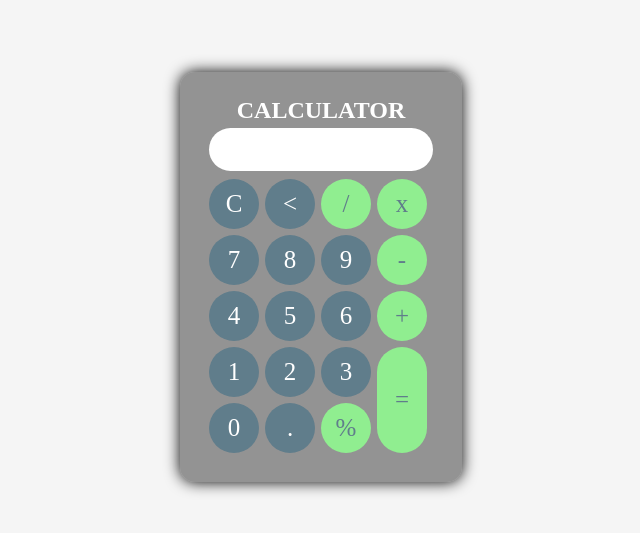
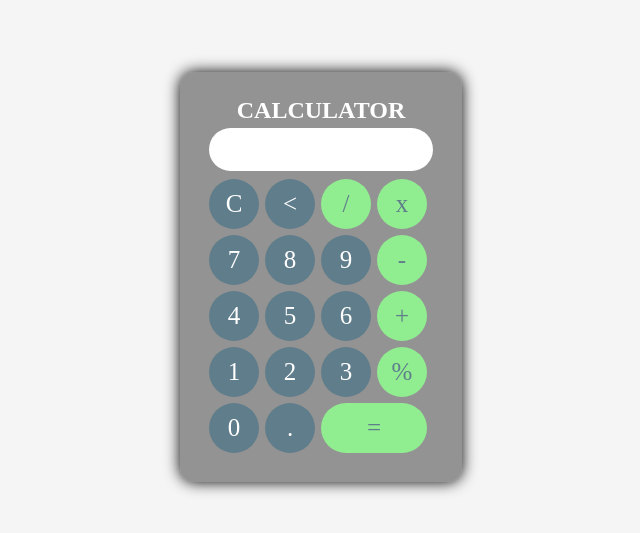
Before and after one commit to Xalabimm/Kalkulator-kelasF, a plain HTML site: page index.html in a window 1280 px wide. Shown: the part 123-656 px from the top of the page, without its empty margins (319-959 px from the left). Drawn offline with Linux system fonts and the light colour scheme; a web font is replaced by a local one.

Commit message:
Update index.html

```diff
--- a/index.html
+++ b/index.html
@@ -46,12 +46,13 @@
 						<td><input class="button" type="button" value="1" onclick="insert(1)"></td>
 						<td><input class="button" type="button" value="2" onclick="insert(2)"></td>
 						<td><input class="button" type="button" value="3" onclick="insert(3)"></td>
-						<td rowspan=2><input style="height:106px;" class="button btn-green" type="button" value="=" onclick="equal()"></td>
+						<td><input class="button btn-green" type="button" value="%" onclick="insert(' % ')"></td>
+
 					</tr>
 					<tr>
 						<td><input class="button" type="button" value="0" onclick="insert(0)"></td>
 						<td><input class="button" type="button" value="." onclick="insert('.')"></td>
-						<td><input class="button btn-green" type="button" value="%" onclick="insert(' % ')"></td>
+						<td colspan=2><input style="width:106px;" class="button btn-green" type="button" value="=" onclick="equal()"></td>
 					</tr>
 				</table>
 
```
